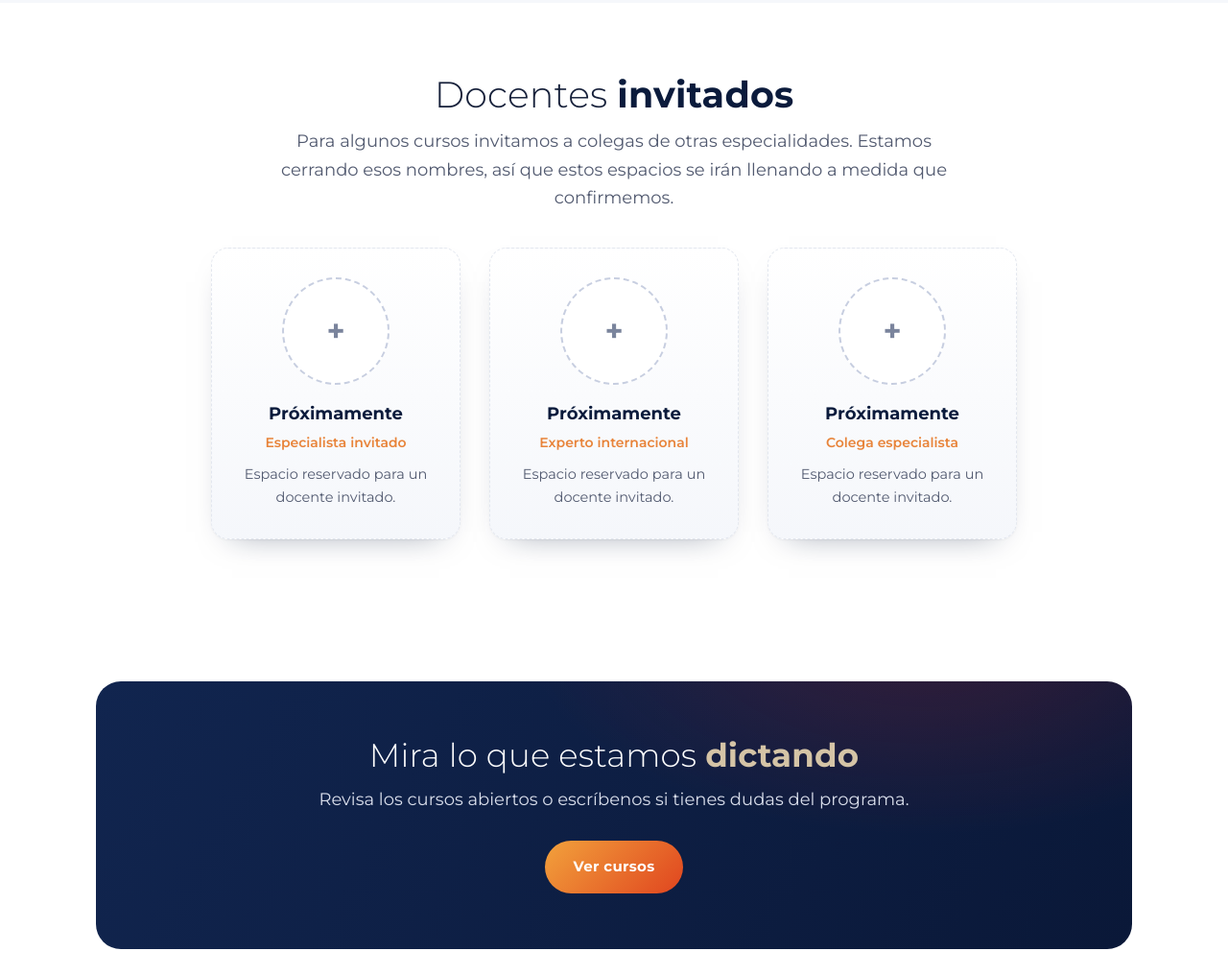
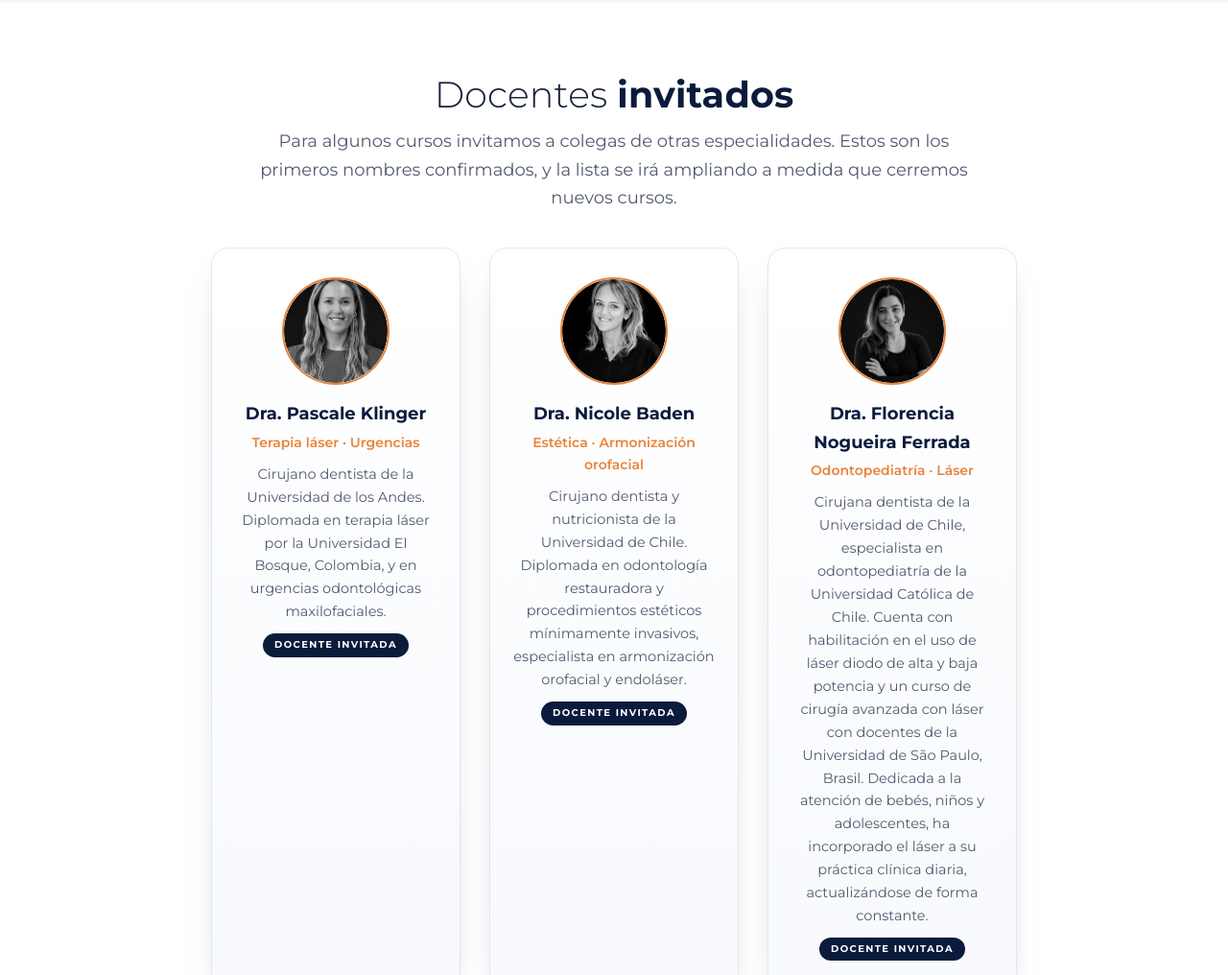
Before and after one commit to catalina-sketch/medadvance-web, a plain HTML site: page nosotros.html in a window 1280 px wide. Shown: the part 2160-3176 px from the top of the page at 96% size. Drawn offline with Linux system fonts and the light colour scheme.

Commit message:
Cursos con pestanas y perfiles de docentes

```diff
--- a/nosotros.html
+++ b/nosotros.html
@@ -64,7 +64,7 @@
         <div class="portrait"><img src="assets/img/susana.jpg" alt="Dra. Susana Rebolledo"></div>
         <div class="n">Dra. Susana Rebolledo</div>
         <div class="r">Periodoncia</div>
-        <!-- PENDIENTE: bio oficial de la Dra. Susana Rebolledo (no venía en el material de Coke). Texto provisorio. -->
+        <!-- PENDIENTE: bio oficial de Susana (aún no la envía). Texto provisorio. -->
         <div class="bio">Especialista en periodoncia y en aplicaciones de la fototerapia en el tratamiento periodontal, dedicada a llevar la evidencia a la práctica clínica diaria.</div>
         <span class="role-pill">Fundadora · Docente</span>
       </div>
@@ -88,26 +88,37 @@
   <div class="wrap">
     <div class="sec-head center">
       <h2>Docentes <b>invitados</b></h2>
-      <p>Para algunos cursos invitamos a colegas de otras especialidades. Estamos cerrando esos nombres, así que estos espacios se irán llenando a medida que confirmemos.</p>
+      <p>Para algunos cursos invitamos a colegas de otras especialidades. Estos son los primeros nombres confirmados, y la lista se irá ampliando a medida que cerremos nuevos cursos.</p>
     </div>
+    <!-- PENDIENTE: fotos de las docentes (Coke/Su las envían). Por ahora se publican con iniciales, según lo acordado en la reunión del 24 jun. -->
     <div class="people" style="max-width:840px;margin:0 auto">
-      <div class="person invited">
-        <div class="portrait">+</div>
-        <div class="n">Próximamente</div>
-        <div class="r">Especialista invitado</div>
-        <div class="bio">Espacio reservado para un docente invitado.</div>
+      <div class="person">
+        <div class="portrait"><img src="assets/img/pascale.jpg" alt="Dra. Pascale Klinger"></div>
+        <div class="n">Dra. Pascale Klinger</div>
+        <div class="r">Terapia láser · Urgencias</div>
+        <div class="bio">Cirujano dentista de la Universidad de los Andes. Diplomada en terapia láser por la Universidad El Bosque, Colombia, y en urgencias odontológicas maxilofaciales.</div>
+        <span class="role-pill">Docente invitada</span>
       </div>
-      <div class="person invited">
-        <div class="portrait">+</div>
-        <div class="n">Próximamente</div>
-        <div class="r">Experto internacional</div>
-        <div class="bio">Espacio reservado para un docente invitado.</div>
+      <div class="person">
+        <div class="portrait"><img src="assets/img/baden.jpg" alt="Dra. Nicole Baden"></div>
+        <div class="n">Dra. Nicole Baden</div>
+        <div class="r">Estética · Armonización orofacial</div>
+        <div class="bio">Cirujano dentista y nutricionista de la Universidad de Chile. Diplomada en odontología restauradora y procedimientos estéticos mínimamente invasivos, especialista en armonización orofacial y endoláser.</div>
+        <span class="role-pill">Docente invitada</span>
       </div>
-      <div class="person invited">
-        <div class="portrait">+</div>
-        <div class="n">Próximamente</div>
-        <div class="r">Colega especialista</div>
-        <div class="bio">Espacio reservado para un docente invitado.</div>
+      <div class="person">
+        <div class="portrait"><img src="assets/img/florencia.jpg" alt="Dra. Florencia Nogueira Ferrada"></div>
+        <div class="n">Dra. Florencia Nogueira Ferrada</div>
+        <div class="r">Odontopediatría · Láser</div>
+        <div class="bio">Cirujana dentista de la Universidad de Chile, especialista en odontopediatría de la Universidad Católica de Chile. Cuenta con habilitación en el uso de láser diodo de alta y baja potencia y un curso de cirugía avanzada con láser con docentes de la Universidad de São Paulo, Brasil. Dedicada a la atención de bebés, niños y adolescentes, ha incorporado el láser a su práctica clínica diaria, actualizándose de forma constante.</div>
+        <span class="role-pill">Docente invitada</span>
+      </div>
+      <div class="person">
+        <div class="portrait"><img src="assets/img/karel.jpg" alt="Karel Aguilera"></div>
+        <div class="n">Karel Aguilera</div>
+        <div class="r">Motricidad orofacial</div>
+        <div class="bio">Fonoaudióloga de la Universidad de Chile. Postgrado en Motricidad Orofacial en la Universidad del Desarrollo. Advanced Behavior Analysis (ABA) Therapist, Autism Behavioural Intervention Association (ABIA), Australia. Miembro activo de la Academy of Applied Myofunctional Sciences (AAMS). Actualmente ejerce con dedicación exclusiva al área de motricidad orofacial.</div>
+        <span class="role-pill">Docente invitada</span>
       </div>
     </div>
   </div>
```
Also changed, not shown: cursos.html (+48 -24 lines).
